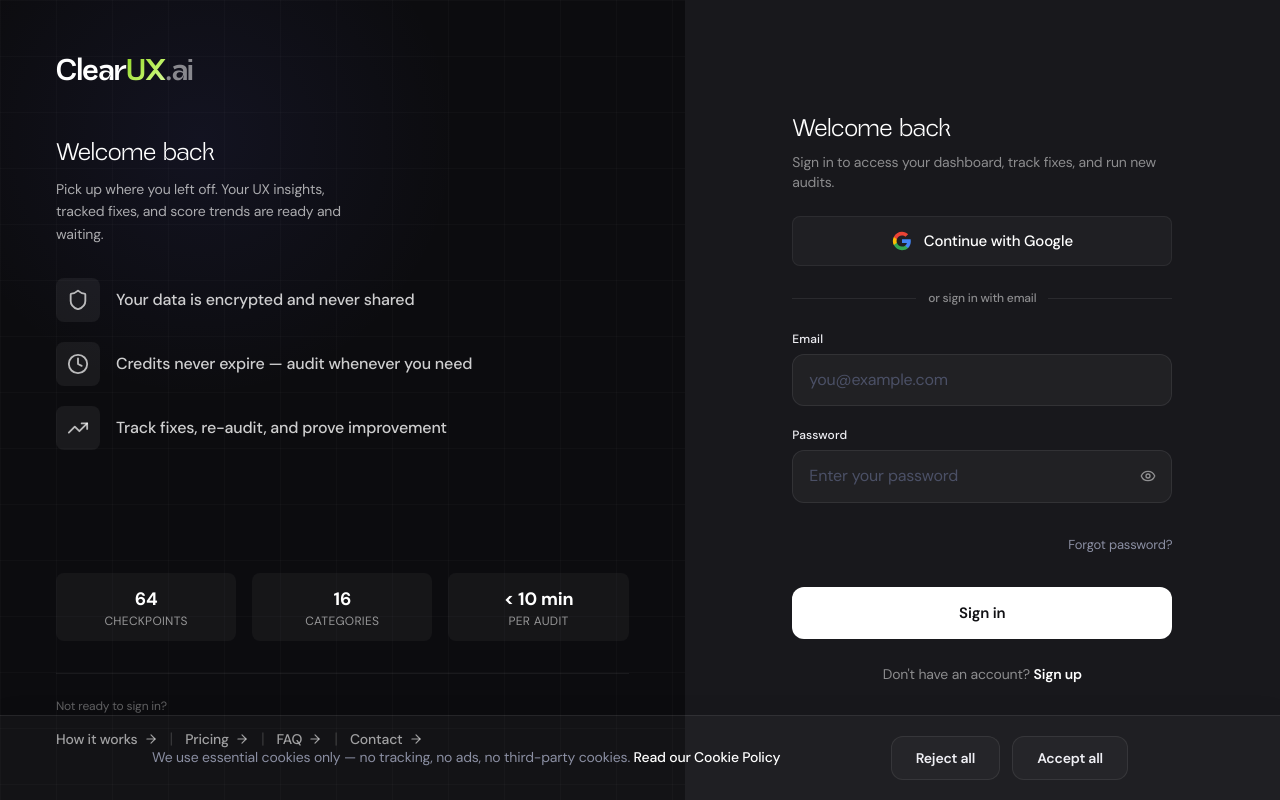
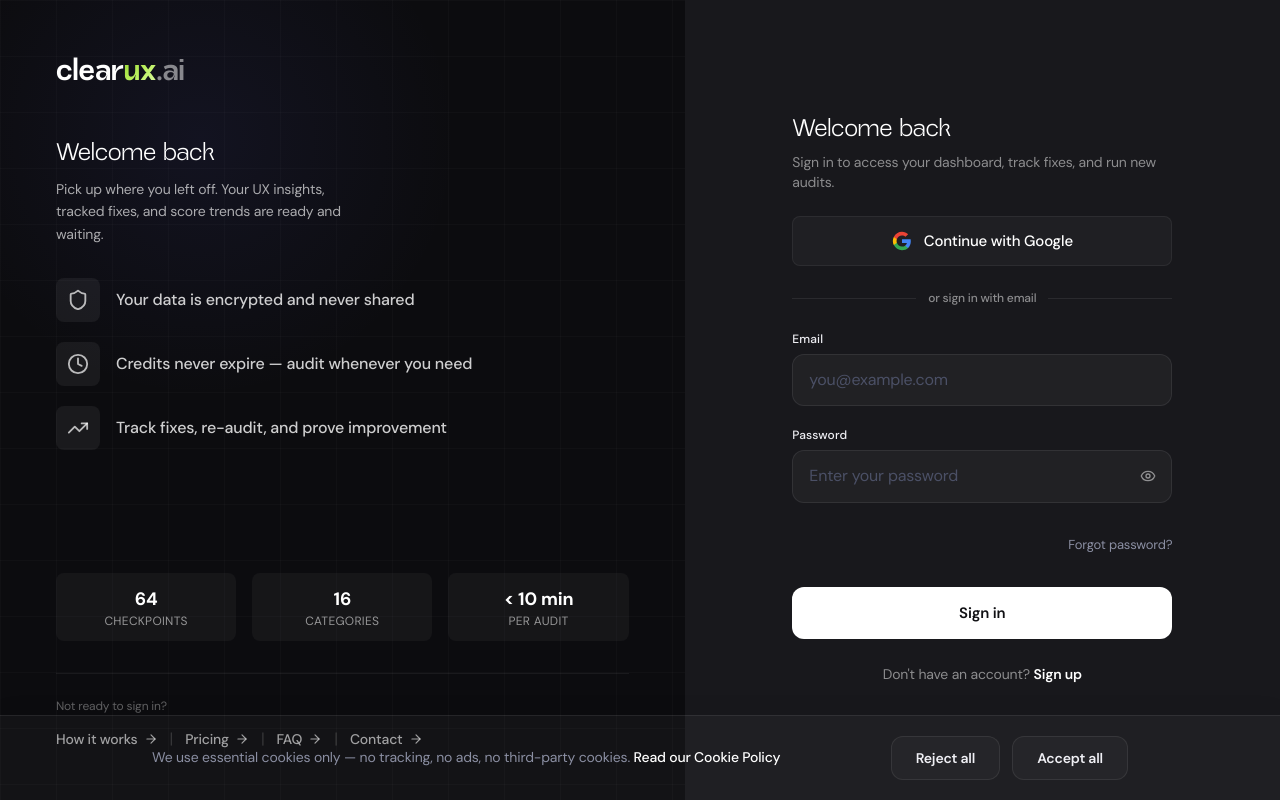
Before and after one commit to schintu79/clearux-saas, a Next.js app: page /login in a window 1280 px wide. Built offline with nearby package versions, Linux system fonts and the light colour scheme; no server answers.

Commit message:
Lowercase logo with letter-spacing, h3-h5 tracking, center hero scroll cards

```diff
--- a/src/app/globals.css
+++ b/src/app/globals.css
@@ -434,6 +434,10 @@ h1, h2, h3, h4, h5, h6 {
   color: var(--text);
 }
 
+h3, h4, h5 {
+  letter-spacing: 0.2px;
+}
+
 p, li, td, th, label, span, a {
   line-height: 1.65;
 }
--- a/src/app/login/page.tsx
+++ b/src/app/login/page.tsx
@@ -292,7 +292,7 @@ export default function LoginPage() {
             <div className="relative z-10 flex flex-col h-full">
               <div className="mb-10">
                 <Link href="/" className="inline-block">
-                  <span className="font-heading text-3xl font-semibold text-white">Clear<span className="text-lime-gradient">UX</span><span className="opacity-50">.ai</span></span>
+                  <span className="font-heading text-3xl font-semibold tracking-[0.2px] text-white">clear<span className="text-lime-gradient">ux</span><span className="opacity-50">.ai</span></span>
                 </Link>
               </div>
 
--- a/src/app/page.tsx
+++ b/src/app/page.tsx
@@ -109,7 +109,7 @@ export default function Home() {
         {/* Background visual cards — slowly scrolling on the right, Musicbed-style */}
         <div className="absolute inset-0 pointer-events-none overflow-hidden" aria-hidden="true">
           {/* Two columns of findings, scrolling vertically in opposite directions */}
-          <div className="absolute top-0 right-[2%] lg:right-[5%] w-[45%] lg:w-[40%] h-full flex gap-1.5 opacity-[0.40]">
+          <div className="absolute top-1/2 -translate-y-1/2 right-[2%] lg:right-[5%] w-[45%] lg:w-[40%] h-[80%] flex gap-1.5 opacity-[0.40]">
             {/* Column 1 — scrolls up */}
             <div className="flex-1 overflow-hidden">
               <div
--- a/src/app/register/page.tsx
+++ b/src/app/register/page.tsx
@@ -473,7 +473,7 @@ export default function RegisterPage() {
             <div className="relative z-10 flex flex-col h-full">
               <div className="mb-10">
                 <Link href="/" className="inline-block">
-                  <span className="font-heading text-3xl font-semibold text-white">Clear<span className="text-lime-gradient">UX</span><span className="opacity-50">.ai</span></span>
+                  <span className="font-heading text-3xl font-semibold tracking-[0.2px] text-white">clear<span className="text-lime-gradient">ux</span><span className="opacity-50">.ai</span></span>
                 </Link>
               </div>
 
--- a/src/components/layout/AdminShell.tsx
+++ b/src/components/layout/AdminShell.tsx
@@ -106,7 +106,7 @@ const AdminShell: React.FC<AdminShellProps> = ({ children }) => {
         {/* Header with Admin badge */}
         <div className="h-14 px-5 flex items-center justify-between border-b border-border">
           <Link href="/admin" className="flex items-center gap-2">
-            <span className="font-heading text-2xl font-semibold text-text">Clear<span className="text-lime-gradient">UX</span><span className="opacity-50">.ai</span></span>
+            <span className="font-heading text-2xl font-semibold tracking-[0.2px] text-text">clear<span className="text-lime-gradient">ux</span><span className="opacity-50">.ai</span></span>
           </Link>
           <span className="text-[10px] font-bold uppercase tracking-wider px-2 py-0.5 rounded-md bg-[#EF4444]/8 text-[#EF4444] border border-[#EF4444]/15">
             Admin
@@ -205,8 +205,8 @@ const AdminShell: React.FC<AdminShellProps> = ({ children }) => {
               <Menu size={20} className="text-text" />
             )}
           </button>
-          <span className="ml-3 font-heading text-2xl font-semibold text-text">
-            Clear<span className="text-lime-gradient">UX</span><span className="opacity-50">.ai</span>
+          <span className="ml-3 font-heading text-2xl font-semibold tracking-[0.2px] text-text">
+            Clear<span className="text-lime-gradient">ux</span><span className="opacity-50">.ai</span>
           </span>
           <span className="ml-2 text-[10px] font-bold uppercase tracking-wider px-2 py-0.5 rounded-md bg-[#EF4444]/8 text-[#EF4444] border border-[#EF4444]/15">
             Admin
--- a/src/components/layout/DashboardShell.tsx
+++ b/src/components/layout/DashboardShell.tsx
@@ -88,7 +88,7 @@ const DashboardShell: React.FC<DashboardShellProps> = ({ children }) => {
         {/* Logo */}
         <div className="h-14 px-5 flex items-center border-b border-border">
           <Link href="/dashboard" className="flex items-center gap-2">
-            <span className="font-heading text-2xl font-semibold text-text">Clear<span className="text-lime-gradient">UX</span><span className="opacity-50">.ai</span></span>
+            <span className="font-heading text-2xl font-semibold tracking-[0.2px] text-text">clear<span className="text-lime-gradient">ux</span><span className="opacity-50">.ai</span></span>
           </Link>
         </div>
 
@@ -234,8 +234,8 @@ const DashboardShell: React.FC<DashboardShellProps> = ({ children }) => {
               <Menu size={20} className="text-text" />
             )}
           </button>
-          <span className="ml-3 font-heading text-2xl font-semibold text-text">
-            Clear<span className="text-lime-gradient">UX</span><span className="opacity-50">.ai</span>
+          <span className="ml-3 font-heading text-2xl font-semibold tracking-[0.2px] text-text">
+            Clear<span className="text-lime-gradient">ux</span><span className="opacity-50">.ai</span>
           </span>
         </div>
 
--- a/src/components/layout/Footer.tsx
+++ b/src/components/layout/Footer.tsx
@@ -12,7 +12,7 @@ const Footer: React.FC = () => {
 
           {/* Brand column */}
           <div className="md:max-w-[260px] flex-shrink-0">
-            <div className="mb-3"><span className="font-heading text-2xl font-semibold text-white">Clear<span className="text-lime-gradient">UX</span><span className="opacity-50">.ai</span></span></div>
+            <div className="mb-3"><span className="font-heading text-2xl font-semibold tracking-[0.2px] text-white">clear<span className="text-lime-gradient">ux</span><span className="opacity-50">.ai</span></span></div>
             <p className="font-body text-sm text-white/55 leading-relaxed mb-5">
               Professional UX audits powered by AI. 64 checkpoints, 16 categories, results in minutes.
             </p>
--- a/src/components/layout/Navbar.tsx
+++ b/src/components/layout/Navbar.tsx
@@ -76,7 +76,7 @@ const Navbar: React.FC = () => {
         <div className="flex justify-between items-center h-16">
           {/* Logo */}
           <Link href="/" className="flex-shrink-0 flex items-center gap-1" aria-label="ClearUX home">
-            <span className="font-heading text-2xl font-semibold text-white">Clear<span className="text-lime-gradient">UX</span><span className="opacity-50">.ai</span></span>
+            <span className="font-heading text-2xl font-semibold tracking-[0.2px] text-white">clear<span className="text-lime-gradient">ux</span><span className="opacity-50">.ai</span></span>
           </Link>
 
           {/* Desktop Navigation */}
```
